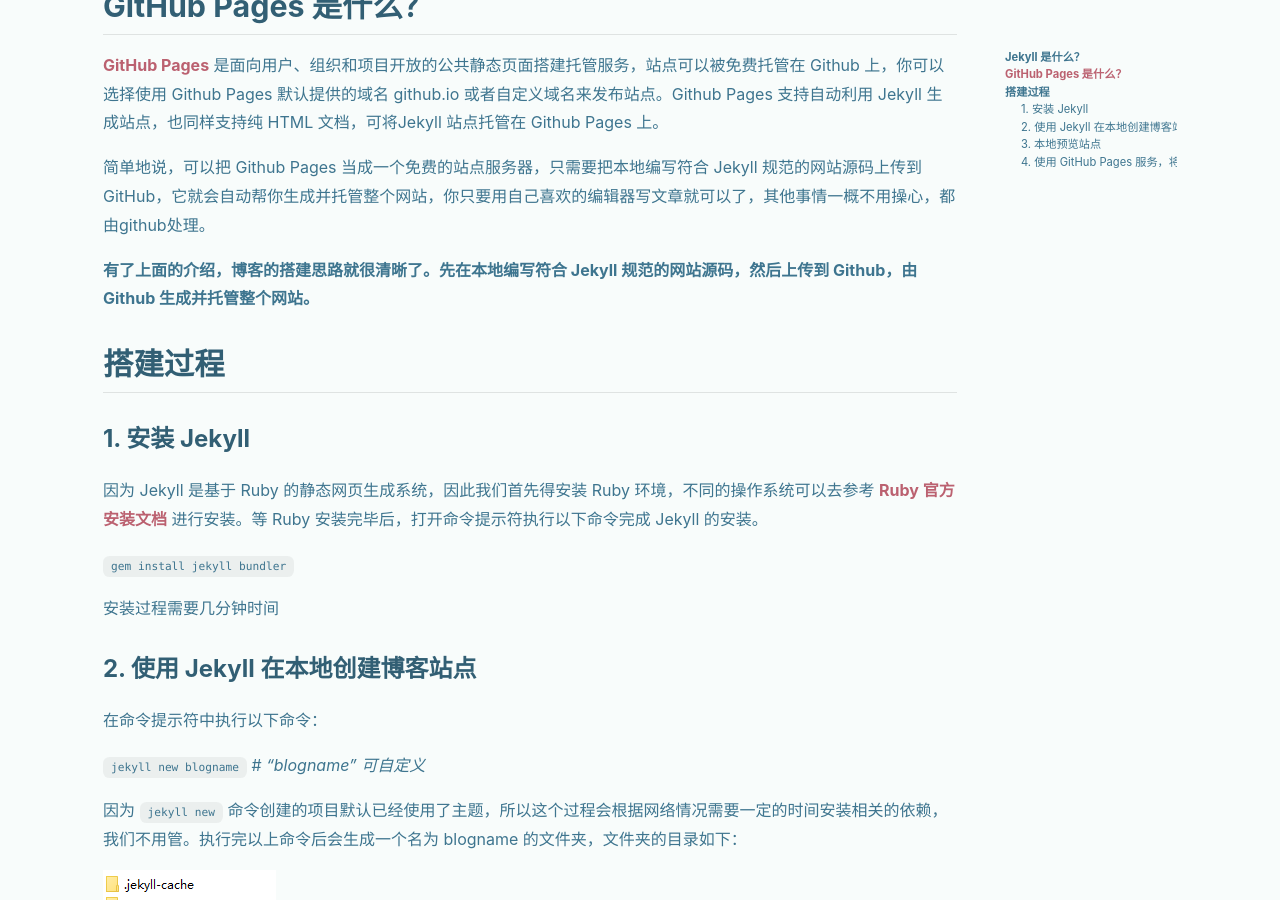
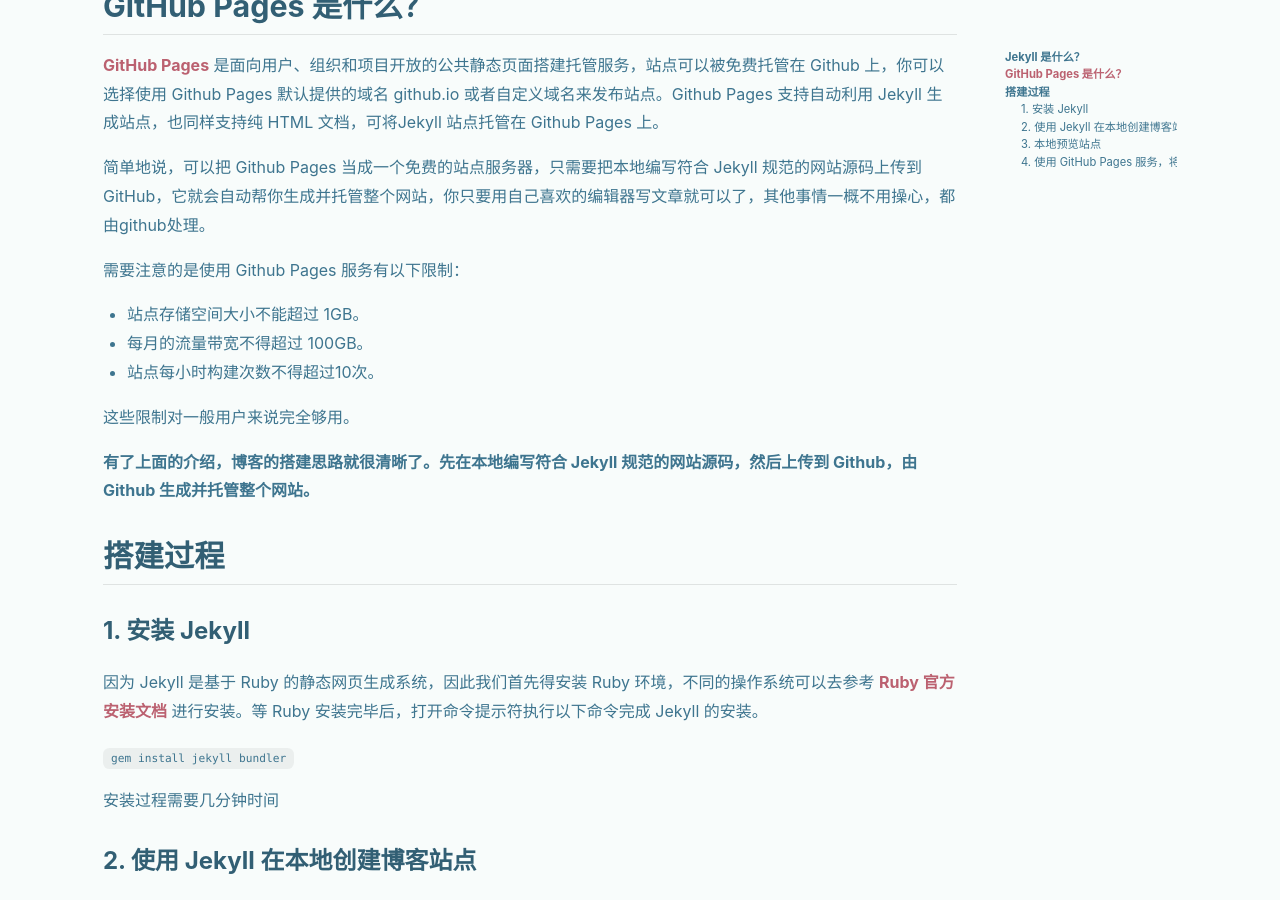
Before and after one commit to inpure/inpure.github.io, a Jekyll site: the page built from _posts/2020-12-16-使用 Jekyll 通过 GitHub Pages 服务搭建博客.md, in a window 1280 px wide and 900 px high, scrolled down 875 px. Built offline with Jekyll 4.4.1, drawn with Linux system fonts in a browser that asks for light colours; nearby versions of some CDN libraries.

Commit message:
文章修改

```diff
--- a/_posts/2020-12-16-使用 Jekyll 通过 GitHub Pages 服务搭建博客.md
+++ b/_posts/2020-12-16-使用 Jekyll 通过 GitHub Pages 服务搭建博客.md
@@ -26,6 +26,14 @@ tags: Jekyll GitHubPages Markdown
 [GitHub Pages](https://docs.github.com/cn/free-pro-team@latest/github/working-with-github-pages/about-github-pages) 是面向用户、组织和项目开放的公共静态页面搭建托管服务，站点可以被免费托管在 Github 上，你可以选择使用 Github Pages 默认提供的域名 github.io 或者自定义域名来发布站点。Github Pages 支持自动利用 Jekyll 生成站点，也同样支持纯 HTML 文档，可将Jekyll 站点托管在 Github Pages 上。
 
 简单地说，可以把 Github Pages 当成一个免费的站点服务器，只需要把本地编写符合 Jekyll 规范的网站源码上传到 GitHub，它就会自动帮你生成并托管整个网站，你只要用自己喜欢的编辑器写文章就可以了，其他事情一概不用操心，都由github处理。
+
+需要注意的是使用 Github Pages 服务有以下限制：
+
+- 站点存储空间大小不能超过 1GB。
+- 每月的流量带宽不得超过 100GB。
+- 站点每小时构建次数不得超过10次。
+
+这些限制对一般用户来说完全够用。
 
 **有了上面的介绍，博客的搭建思路就很清晰了。先在本地编写符合 Jekyll 规范的网站源码，然后上传到 Github，由 Github 生成并托管整个网站。**
 
```
